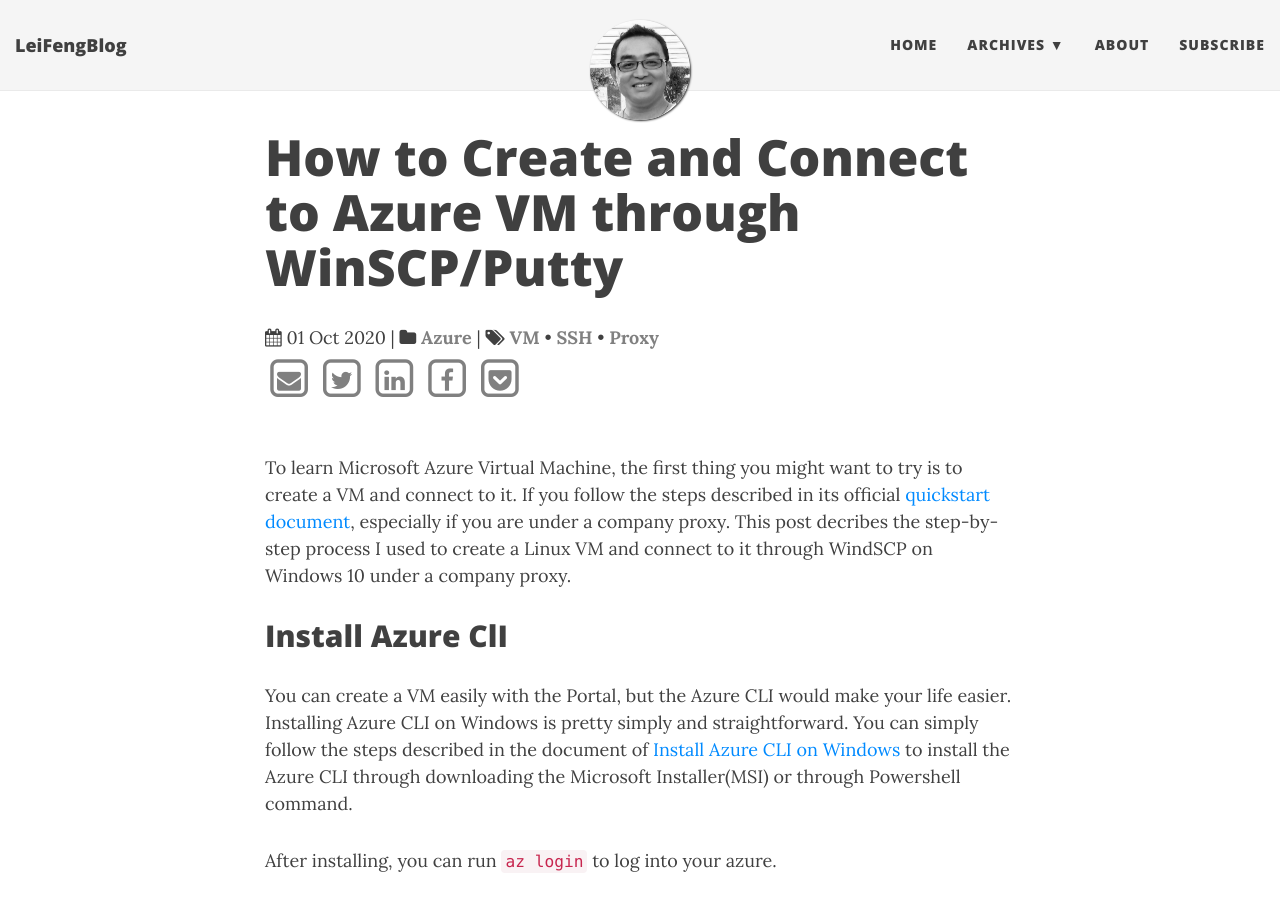
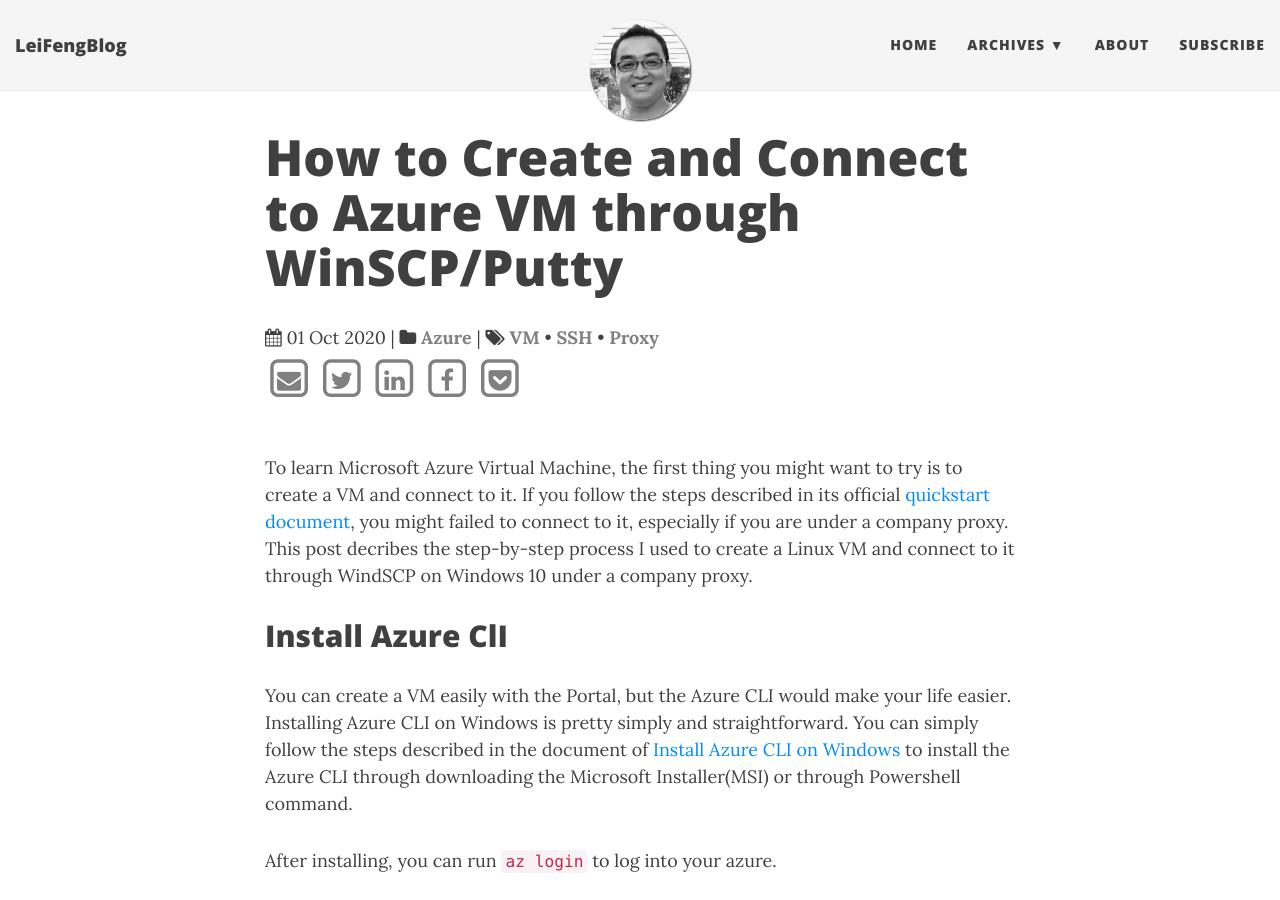
Before and after one commit to stonefl/stonefl.github.io, a Jekyll site: the page built from _posts/2020-10-01-create-and-connect-to-azure-vm-under-company-proxy.md, in a window 1280 px wide and 900 px high. Built offline with Jekyll 4.4.1, drawn with Linux system fonts in a browser that asks for light colours; nearby versions of some CDN libraries; comment, search, counter and statistics services are not loaded.

Commit message:
Create 2020-10-01-create-and-connect-to-azure-vm-under-company-proxy.md

```diff
--- a/_posts/2020-10-01-create-and-connect-to-azure-vm-under-company-proxy.md
+++ b/_posts/2020-10-01-create-and-connect-to-azure-vm-under-company-proxy.md
@@ -10,7 +10,7 @@
   - SSH
   - Proxy
 ---
-To learn Microsoft Azure Virtual Machine, the first thing you might want to try is to create a VM and connect to it. If you follow the steps described in its official [quickstart document](https://docs.microsoft.com/en-us/azure/virtual-machines/windows/quick-create-cli), especially if you are under a company proxy. This post decribes the step-by-step process I used to create a Linux VM and connect to it through WindSCP on Windows 10 under a company proxy.
+To learn Microsoft Azure Virtual Machine, the first thing you might want to try is to create a VM and connect to it. If you follow the steps described in its official [quickstart document](https://docs.microsoft.com/en-us/azure/virtual-machines/windows/quick-create-cli), you might failed to connect to it, especially if you are under a company proxy. This post decribes the step-by-step process I used to create a Linux VM and connect to it through WindSCP on Windows 10 under a company proxy.
 
 <!--more-->
 
```
